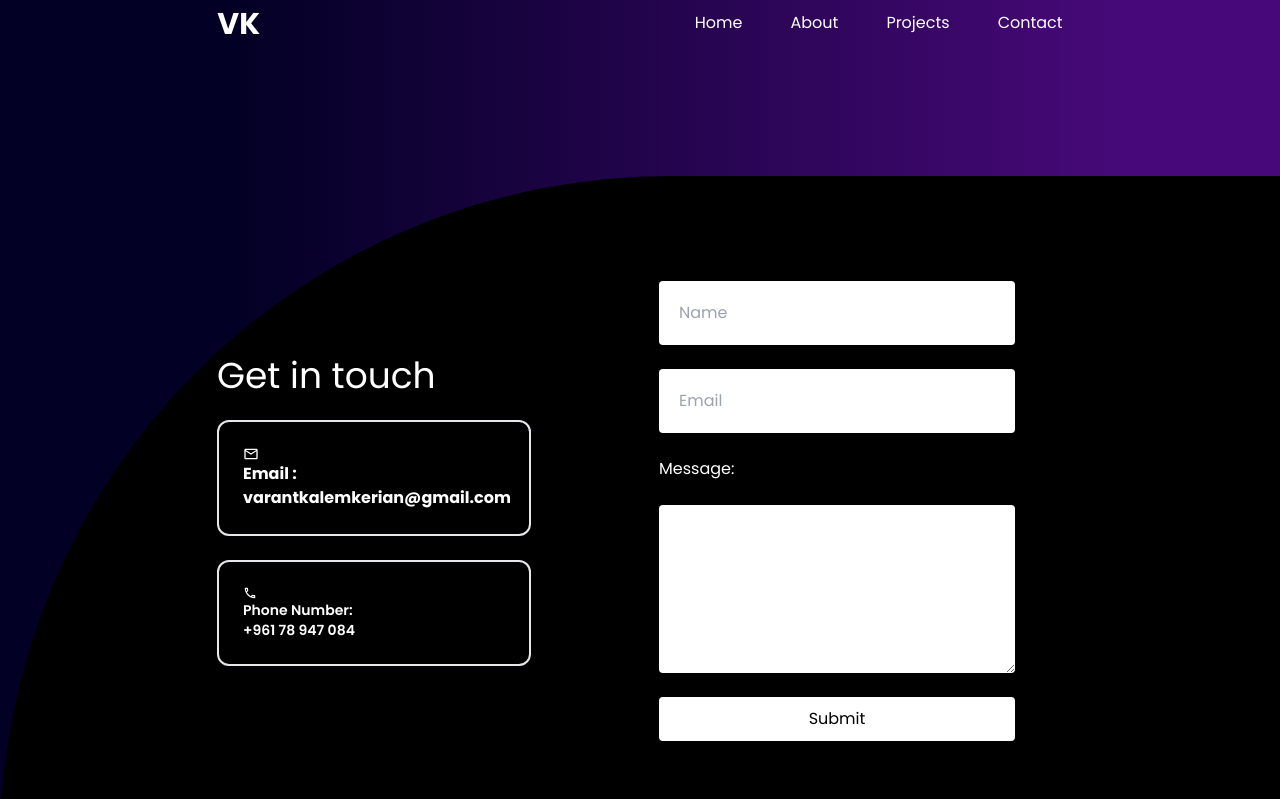
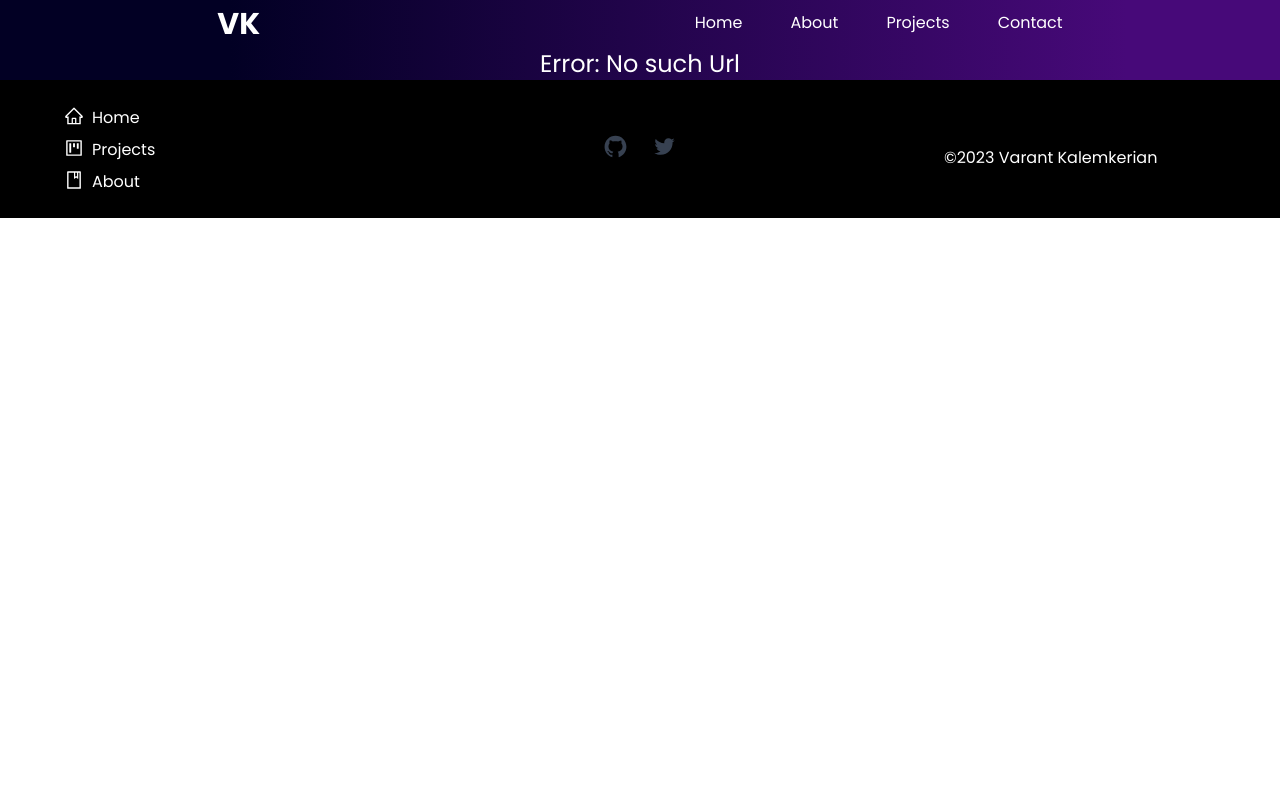
Before and after one commit to Varantt/Portfolio-website, a React (Vite) app: page /contact in a window 1280 px wide. Shown: the top 799 px of the page. Built offline with nearby package versions, Linux system fonts and the light colour scheme.

Commit message:
turned into single page site/bugs

```diff
--- a/package.json
+++ b/package.json
@@ -13,7 +13,8 @@
     "react": "^18.2.0",
     "react-dom": "^18.2.0",
     "react-icons": "^4.7.1",
-    "react-router-dom": "^6.8.1"
+    "react-router-dom": "^6.8.1",
+    "react-router-hash-link": "^2.4.3"
   },
   "devDependencies": {
     "@types/react": "^18.0.26",
--- a/src/App.jsx
+++ b/src/App.jsx
@@ -1,26 +1,19 @@
 import Home from "./components/Home";
 import Navbar from "./components/Navbar";
-import Contact from "./components/Contact";
 import Error from "./components/Error";
 import { BrowserRouter as Router, Route, Routes } from "react-router-dom";
 import Project from "./components/Project";
-import Projects from "./components/Projects";
-import AboutPage from "./components/AboutPage";
 import Footer from "./components/Footer";
-import ContactInfo from "./components/ContactInfo";
 import Message from "./components/Message";
 function App() {
 
   return (
     <div className="app">
-      <Router className="app">
+      <Router>
         <Navbar />
         <Routes>
           <Route exact path="/" element={<Home />} />
-          <Route path="/about" element={<AboutPage />} />
           <Route path="/message" element={<Message />} />
-          <Route path="/contact" element={<ContactInfo />} />
-          <Route path="/projects" element={<Projects />} />
           <Route path="/project/:name" element={<Project />} />
           <Route path="*" element={<Error />} />
         </Routes>
--- a/src/components/AboutPage.jsx
+++ /dev/null
@@ -1,55 +0,0 @@
-import React, { useEffect, useState } from "react";
-import laptop from "/assets/laptop.jpg";
-import Skills from './Skills'
-import WorkExperience from "./WorkExperience";
-
-
-export default function About() {
-
-  return (
-    <section id="about" className="fade-animation-3">
-      <div className="container  flex flex-col  lg:flex-row justify-evenly  items-center mb-16 md:mb-32 pt-32  overflow-x-hidden">
-        <div className=" md:w-1/4 text-3xl md:text-5xl mb-4 md:mb-0  p-4 text-darkViolet drop-shadow-2xl   ">
-          About me
-        </div>
-        {/* item-1 */}
-
-        <div className="md:w-1/3 flex justify-center  ">
-          <img
-            src={laptop}
-            alt=""
-            className="box-shadow h-[450px] rounded-2xl"
-          />
-        </div>
-
-        {/* item 2 */}
-
-        <div className="flex  flex-col space-y-3  md:w-1/3 p-4  items-center md:items-start">
-          <div className="text-sm md:text-lg  text-white p-5 md:p-0">
-            <p>
-              Hi there! This is Varant. I’m a Self-motivated and an enthusiastic
-              developer, dedicated to broadening my horizon on a daily. I am a
-              fresh Lebanese University graduate, who’s passionate and eager to
-              add on my professional coding knowledge! Currently, i am a
-              Front-end Web developer, specialized in React, and a Wordpress
-              Developer/Freelancer.Nevertheless, I’m interested in anything Web
-              related. I have a decent background in creating Wordpress
-              Websites, updating outdated ones, and maintaining the excellence
-              of websites.
-            </p>
-            <br />
-            <p>
-              {" "}
-              I like to be challenged. Tough situations are opportunities for me
-              to put all of my skills into practice and learn new ones to
-              resolve the problem. I take the latter as a fun learning journey!
-            </p>
-          </div>
-        </div>
-      </div>
-
-      <Skills />
-      <WorkExperience />
-    </section>
-  );
-}
--- a/src/components/ContactInfo.jsx
+++ /dev/null
@@ -1,99 +0,0 @@
-import React, { useRef, useState } from "react";
-import { MdOutlineEmail, MdOutlinePhone } from "react-icons/md";
-import emailjs from "emailjs-com";
-export default function ContactInfo() {
-  const [values, setValues] = useState({
-    name: "",
-    email: "",
-  });
-
-  const ref = useRef(null);
-  const form = useRef(null);
-
-  const handleSubmit = (e) => {
-    e.preventDefault();
-
-    emailjs.sendForm(
-      "service_wr38wju",
-      "template_39rbfk9",
-      form.current,
-      "bXQK0o-7V-kRbDiXx"
-    );
-
-    window.location.replace("/message");
-  };
-
-  const handleChange = (e) => {
-    setValues({
-      ...values,
-      [e.target.name]: e.target.value,
-    });
-  };
-
-  return (
-    <section id="contact" className="fade-animation-3 overflow-x-hidden">
-      <div className="flex flex-col contact md:flex-row justify-center items-center text-white w-full mt-12 md:mt-32  rounded-tl-full  ">
-        {/* item 1 */}
-
-        <div className="flex-col p-12 space-y-6 md:w-1/3 md:-ml-4">
-          <div className="text-2xl md:text-4xl ">Get in touch</div>
-
-          <div className="text-md contact-section  font-bold bg-transparent w-auto p-6 rounded-xl border-2 shadow-2xl hover:bg-white hover:text-black transition-colors duration-200 cursor-pointer justify-center ">
-            <MdOutlineEmail />
-            <p className="md:text-md">
-              Email : <br />
-              varantkalemkerian@gmail.com <br />
-            </p>
-          </div>
-
-          <div className="text-sm font-semibold bg-transparent p-6  rounded-xl border-2 shadow-2xl hover:bg-white hover:text-black transition-colors duration-200 cursor-pointer justify-center ">
-            <MdOutlinePhone />
-            Phone Number: <br /> +961 78 947 084
-          </div>
-        </div>
-
-        {/* item-2 */}
-        <form action="" ref={form} className="" onSubmit={handleSubmit}>
-          <div className="flex  flex-col w-auto space-y-6 p-20 rounded bg-opacity-75 text-black  ">
-            <input
-              type="text"
-              value={values.name}
-              placeholder="Name"
-              name="name"
-              className="p-5 rounded shadow"
-              ref={ref}
-              onChange={handleChange}
-            />
-
-            <input
-              type="email"
-              value={values.email}
-              placeholder="Email"
-              name="email"
-              className="p-5 rounded shadow"
-              onChange={handleChange}
-            />
-
-            <label htmlFor="msg" className="text-white">
-              Message:{" "}
-            </label>
-            <textarea
-              className="rounded p-6"
-              name="message"
-              id="msg"
-              cols="20"
-              rows="5"
-            ></textarea>
-
-            <button
-              type="submit"
-              className="p-2 rounded bg-white text-black hover:text-white hover:bg-black border-2 border-white"
-            >
-              Submit
-            </button>
-          </div>
-        </form>
-      </div>
-    </section>
-  );
-}
--- a/src/components/Footer.jsx
+++ b/src/components/Footer.jsx
@@ -1,4 +1,5 @@
 import React from "react";
+import { HashLink } from "react-router-hash-link";
 import {
   AiOutlineGithub,
   AiOutlineTwitter,
@@ -14,26 +15,26 @@ export default function () {
       <div className="flex flex-col  items-center md:items-start  md:pl-10 space-y-2 w-full md:w-1/3  ">
         <div className="flex flex-row space-x-2 ">
           <AiOutlineHome size={20} />
-          <Link to="/" className="hover:pl-2  transition-all duration-300">
+          <HashLink to="/#home" className="hover:pl-2  transition-all duration-300">
             Home
-          </Link>
+          </HashLink>
         </div>
 
         <div className="flex flex-row space-x-2">
           <AiOutlineProject size={20} />
-          <Link
-            to="/projects"
+          <HashLink
+            to="/#portfolio"
             className="hover:pl-2 transition-all duration-300"
           >
             Projects
-          </Link>
+          </HashLink>
         </div>
 
         <div className="flex flex-row space-x-2">
           <AiOutlineBook size={20} />
-          <Link to="/about" className="hover:pl-2 transition-all duration-300">
+          <HashLink to="/#about" className="hover:pl-2 transition-all duration-300">
             About
-          </Link>
+          </HashLink>
         </div>
       </div>
 
--- a/src/components/Home.jsx
+++ b/src/components/Home.jsx
@@ -3,6 +3,8 @@ import Hero from "./Hero";
 import About from "./About";
 import Portfolio from "./Portfolio";
 import Contact from "./Contact";
+import Skills from './Skills';
+import WorkExperience from './WorkExperience'
 
 export default function Home() {
   return (
@@ -10,6 +12,8 @@ export default function Home() {
       <Hero />
       <About />
       <Portfolio />
+      <WorkExperience/>
+      <Skills/>
       <Contact />
     </div>
   );
--- a/src/components/Navbar.jsx
+++ b/src/components/Navbar.jsx
@@ -1,6 +1,7 @@
 import React, { useEffect, useRef, useState } from "react";
 import { RxHamburgerMenu } from "react-icons/rx";
 import { Link } from "react-router-dom";
+import { HashLink } from "react-router-hash-link";
 import { useLocation } from "react-router-dom";
 export default function Navbar() {
   const [isBurgerOpen, setIsBurgerOpen] = useState(false);
@@ -61,18 +62,18 @@ export default function Navbar() {
           <Link to="/"> VK</Link>
         </div>
         <div className="hidden link-items flex-row space-x-12 items-center text-white md:flex">
-          <Link to="/" className=" link-nav transition-all">
+          <HashLink to="/#home" className=" link-nav transition-all">
             Home{"  "}
-          </Link>
-          <Link to="/about" className=" link-nav transition-all">
+          </HashLink>
+          <HashLink to="/#about" className=" link-nav transition-all">
             About
-          </Link>
-          <Link to="/projects" className=" link-nav transition-all">
+          </HashLink>
+          <HashLink to="/#portfolio" className=" link-nav transition-all">
             Projects
-          </Link>
-          <Link to="/contact" className=" link-nav transition-all">
+          </HashLink>
+          <HashLink to="/#contact" className=" link-nav transition-all">
             Contact
-          </Link>
+          </HashLink>
         </div>
 
         {/* hamburger */}
--- a/src/components/Project.jsx
+++ b/src/components/Project.jsx
@@ -31,10 +31,10 @@ export default function Project() {
 
   return (
     <React.Fragment>
-      <div className="text-2xl md:text-4xl text-white text-center mt-10 md:mt-20 ">
+      <div className="text-2xl md:text-4xl text-white text-center mt-10  ">
         {value.name}
       </div>
-      <div className="flex flex-col md:flex-row text-white mt-10 md:mt-20 p-10">
+      <div className="flex flex-col md:flex-row text-white mt-10  p-10">
         <div className="md:w-1/3 ">
           Stack used :
           {value.stack.map((each) => {
--- a/src/components/ProjectItem.jsx
+++ b/src/components/ProjectItem.jsx
@@ -10,7 +10,7 @@ export default function ProjectItem({ title, imgUrl, stack, index, isVisible })
       <img
         src={imgUrl}
         alt="portfolio"
-        className=" h-36 md:h-48 object-cover w-full cursor-pointer  rounded-md "
+        className=" h-36 md:h-48 object-cover w-full cursor-pointer  rounded-t-md "
       />
       <div className="p-8 w-auto">
         <h3 className="text-lg md:text-xl title">{title}</h3>
--- a/src/components/Projects.jsx
+++ /dev/null
@@ -1,23 +0,0 @@
-import React from "react";
-import projects from "../data.js";
-import ProjectItem from "./ProjectItem.jsx";
-import useScroll from "../hooks/useScroll.js";
-
-export default function Projects() {
-    const isVisible = useScroll("#portfolio");
-
-  return (
-    <section>
-      <div className="text-center  text-xl md:text-4xl pt-2 md:pt-24 text-darkViolet  ">
-        My Projects
-      </div>
-      <div id = "portfolio" className="flex flex-col md:flex-row items-center justify-center p-10  fade-animation-3">
-        <div className="grid grid-cols-1   gap-9 text-white  ">
-          {projects.map((project, index) => {
-            return <ProjectItem key={index} isVisible={isVisible}  {...project} />;
-          })}
-        </div>
-      </div>
-    </section>
-  );
-}
--- a/src/index.css
+++ b/src/index.css
@@ -170,7 +170,6 @@
 /* contact */
 
 .contact {
-  background-color: rgb(0, 0, 0);
   padding: 25px;
   color: rgb(255, 255, 255);
 }
```
Also changed, not shown: 1 other file (tests, documents, lock files or other folders).
